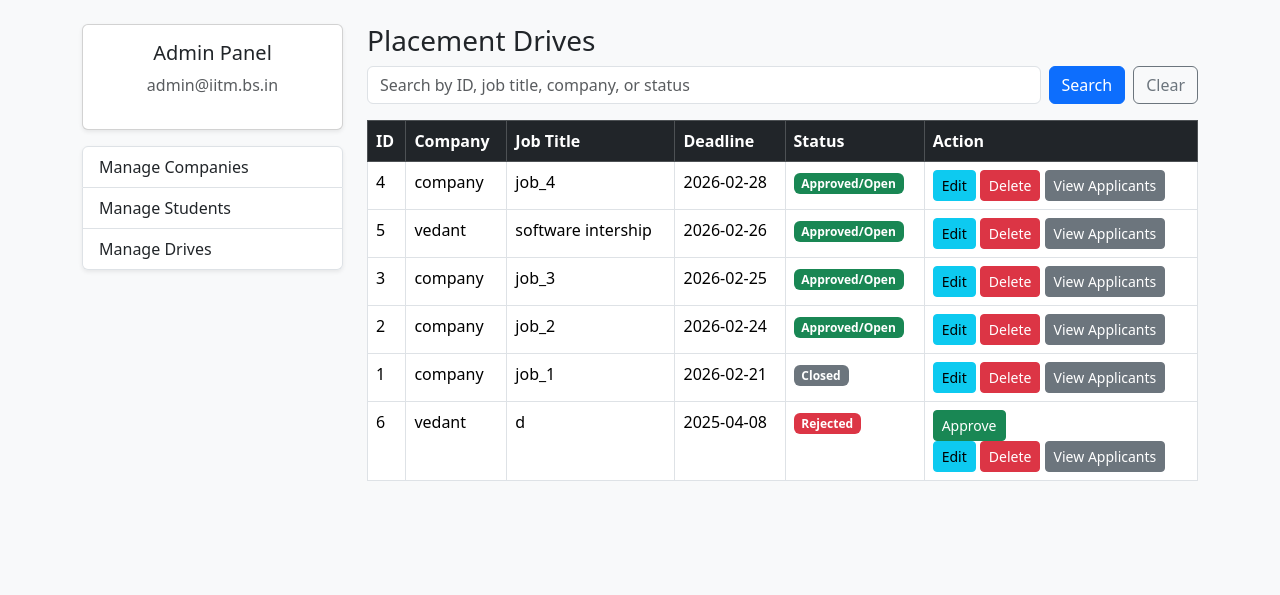
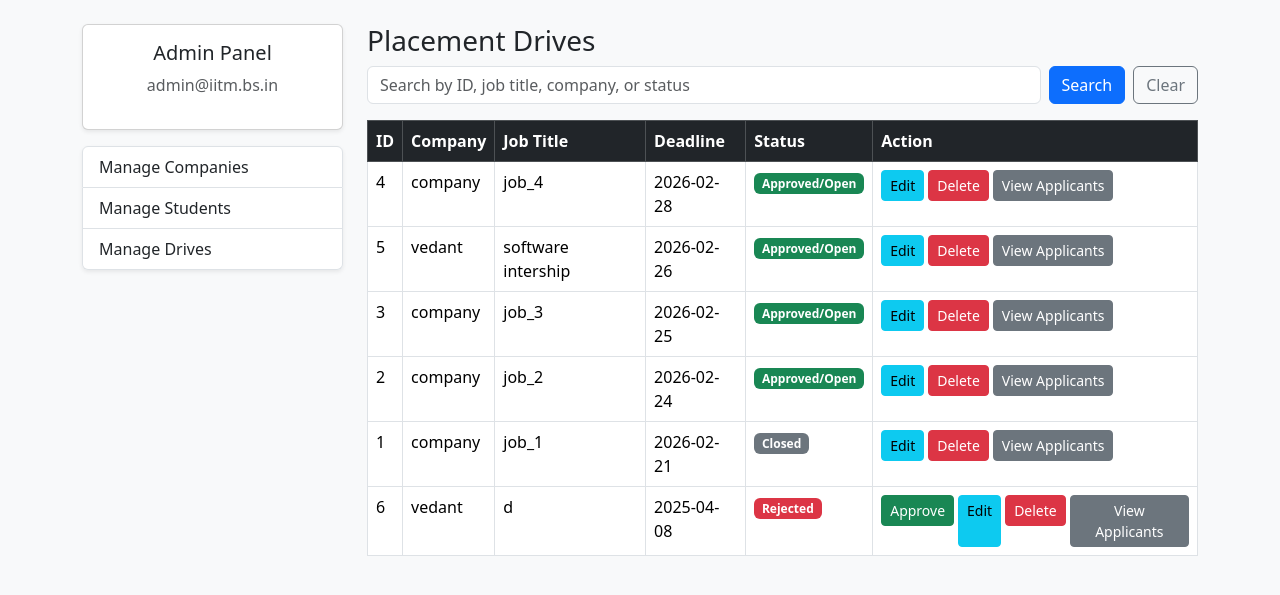
Before and after one commit to AgrawalShiven/Placement-Portal-Application, a Flask app: page /admin/drives in a window 1280 px wide. Shown: the part 50-645 px from the top of the page. Run offline with Flask 3, Linux system fonts and the light colour scheme; a user stored in the database is signed in.

Commit message:
almost done

```diff
--- a/app.py
+++ b/app.py
@@ -67,6 +67,8 @@ def update_status_for_drives(drives):
     for drive in drives:
         if drive.status == "Open" and drive.deadline < today:
             drive.status = "Closed"
+        if drive.status == "Closed" and drive.deadline > today:
+            drive.status = "Open"
     db.session.commit()
 
 @app.route('/dashboard')
@@ -437,6 +439,7 @@ def admin_drives():
 
     drives = query.order_by(PlacementDrive.deadline.desc()).all()
     update_status_for_drives(drives)
+    drives = query.order_by(PlacementDrive.deadline.desc()).all()
     return render_template(
         "admin_drive.html",
         drives=drives,
@@ -901,4 +904,4 @@ def update_application_status(application_id):
         f"/company/drives/{application.drive_id}/applications"
     )
 if __name__ == '__main__':
-    app.run(debug=True)
+    app.run(host='0.0.0.0', port=5001,debug=True)
--- a/templates/admin_drive.html
+++ b/templates/admin_drive.html
@@ -44,11 +44,12 @@
                 {% endif %}
             </td>
             <td>
+                <div class="d-flex flex-row gap-1">
                 {% if drive.status == "Pending" %}
                 <form method="POST" action="/admin/drives/approve/{{ drive.id }}">
                     <button class="btn btn-sm btn-success">Approve</button>
                 </form>
-                <form method="POST" action="/admin/drives/reject/{{ drive.id }}" style="display:inline;">
+                <form method="POST" action="/admin/drives/reject/{{ drive.id }}">
                     <button class="btn btn-sm btn-outline-danger">Reject</button>
                 </form>
                 {% elif drive.status == "Rejected" %}
@@ -57,7 +58,7 @@
                 </form>
                 {% endif %}
                 <a href="/admin/drives/edit/{{ drive.id }}" class="btn btn-sm btn-info">Edit</a>
-                <form method="POST" action="/admin/drives/delete/{{ drive.id }}" style="display:inline;">
+                <form method="POST" action="/admin/drives/delete/{{ drive.id }}">
                     <button class="btn btn-sm btn-danger" onclick="return confirm('Delete this drive and all its applications?');">
                         Delete
                     </button>
@@ -65,6 +66,7 @@
                 <a href="/admin/drives/{{ drive.id }}/applications" class="btn btn-sm btn-secondary">
                     View Applicants
                 </a>
+                </div>
             </td>
         </tr>
         {% else %}
--- a/templates/company_profile_edit.html
+++ b/templates/company_profile_edit.html
@@ -32,7 +32,7 @@
 
     <div class="mb-3">
         <label class="form-label">Website</label>
-        <input type="text" name="website" value="{{ company.website }}" class="form-control">
+        <input type="url" name="website" value="{{ company.website }}" class="form-control">
     </div>
 
     <div class="d-flex gap-2">
```
Also changed, not shown: instance/placement_portal.db.
